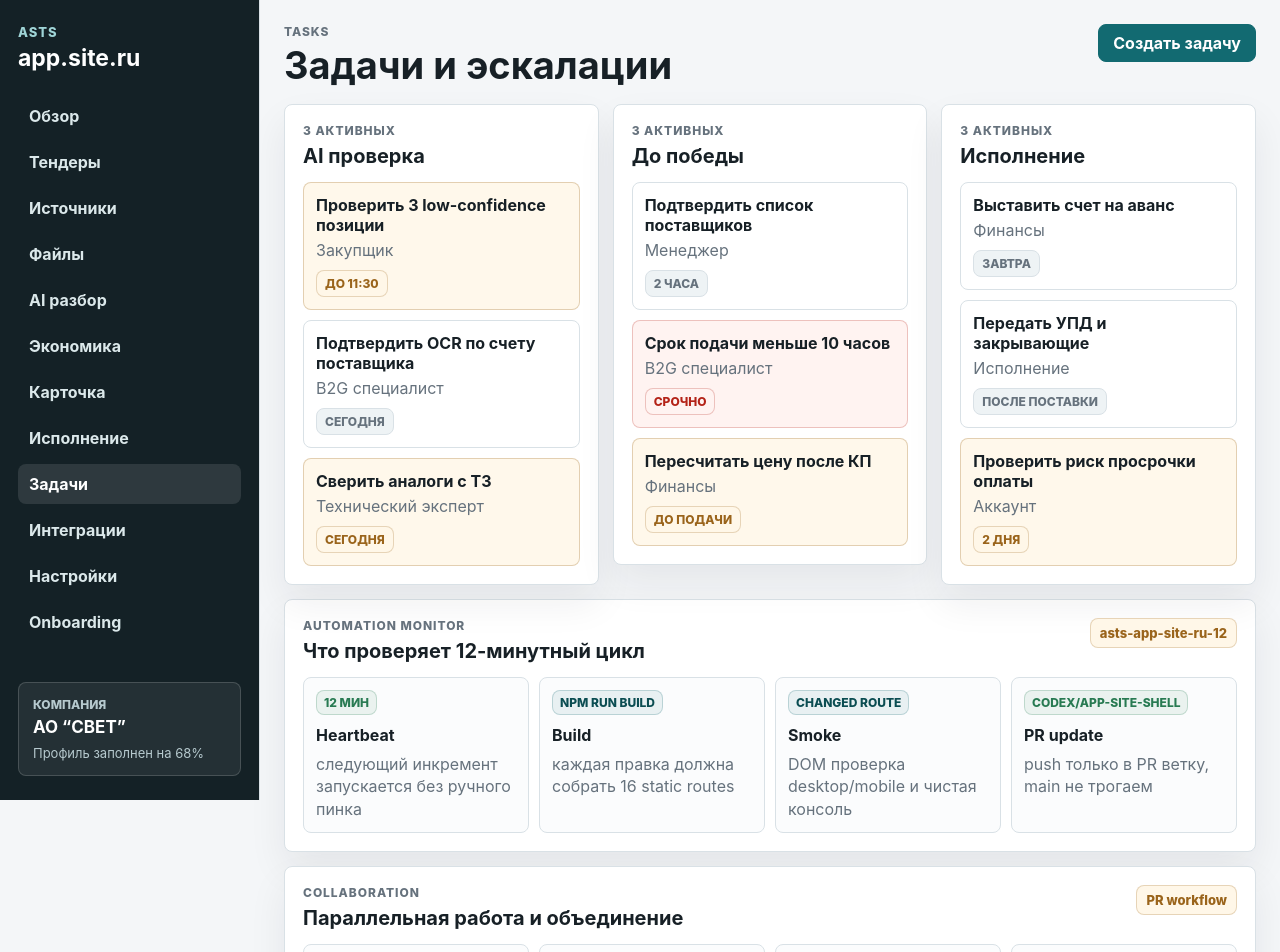
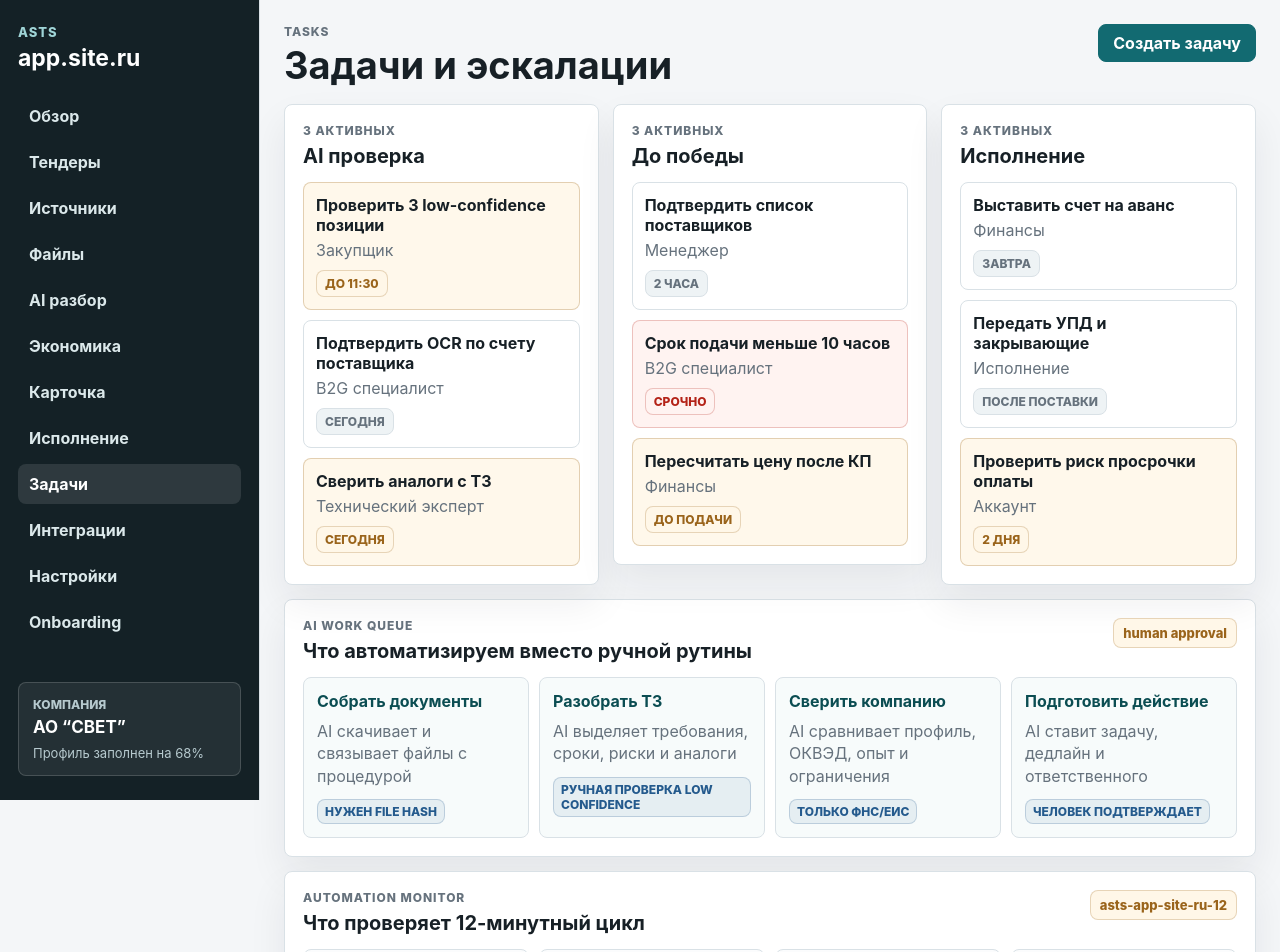
Before and after one commit to info14fourteen-creator/ASTS, a Next.js app in the folder apps/web/: page /tasks in a window 1280 px wide. Shown: the top 952 px of the page. Built offline with nearby package versions, Linux system fonts and the light colour scheme.

Commit message:
Add AI automation task queue

```diff
--- a/apps/web/app/globals.css
+++ b/apps/web/app/globals.css
@@ -842,6 +842,55 @@ dd {
   color: var(--red);
 }
 
+.ai-automation-queue-panel {
+  margin-top: 14px;
+}
+
+.ai-automation-queue-grid {
+  display: grid;
+  grid-template-columns: repeat(4, minmax(0, 1fr));
+  gap: 10px;
+}
+
+.ai-automation-queue-card {
+  min-height: 148px;
+  border: 1px solid var(--line);
+  border-radius: 8px;
+  padding: 13px;
+  background: #f7fbfb;
+}
+
+.ai-automation-queue-card strong,
+.ai-automation-queue-card p,
+.ai-automation-queue-card em {
+  display: block;
+}
+
+.ai-automation-queue-card strong {
+  color: var(--accent-dark);
+  line-height: 1.25;
+}
+
+.ai-automation-queue-card p {
+  margin: 9px 0 0;
+  color: var(--muted);
+  line-height: 1.4;
+}
+
+.ai-automation-queue-card em {
+  width: fit-content;
+  margin-top: 12px;
+  border: 1px solid rgba(36, 90, 141, 0.22);
+  border-radius: 8px;
+  padding: 4px 7px;
+  background: rgba(36, 90, 141, 0.08);
+  color: var(--blue);
+  font-style: normal;
+  font-size: 12px;
+  font-weight: 850;
+  text-transform: uppercase;
+}
+
 .automation-monitor-panel {
   margin-top: 14px;
 }
@@ -3113,6 +3162,10 @@ dd {
     grid-template-columns: 1fr;
   }
 
+  .ai-automation-queue-grid {
+    grid-template-columns: repeat(2, minmax(0, 1fr));
+  }
+
   .automation-monitor-grid {
     grid-template-columns: repeat(2, minmax(0, 1fr));
   }
@@ -3272,6 +3325,10 @@ dd {
     grid-template-columns: 1fr;
   }
 
+  .ai-automation-queue-grid {
+    grid-template-columns: 1fr;
+  }
+
   .handoff-loop-grid {
     grid-template-columns: 1fr;
   }
--- a/apps/web/app/tasks/page.tsx
+++ b/apps/web/app/tasks/page.tsx
@@ -51,6 +51,13 @@ const automationMonitor = [
   ["PR update", "codex/app-site-shell", "push только в PR ветку, main не трогаем", "safe"],
 ];
 
+const aiAutomationQueue = [
+  ["Собрать документы", "AI скачивает и связывает файлы с процедурой", "нужен file hash"],
+  ["Разобрать ТЗ", "AI выделяет требования, сроки, риски и аналоги", "ручная проверка low confidence"],
+  ["Сверить компанию", "AI сравнивает профиль, ОКВЭД, опыт и ограничения", "только ФНС/ЕИС"],
+  ["Подготовить действие", "AI ставит задачу, дедлайн и ответственного", "человек подтверждает"],
+];
+
 const mergeChecklist = [
   ["Build", "npm run build прошел на ветке"],
   ["Smoke", "проверены desktop и mobile ключевого маршрута"],
@@ -93,6 +100,25 @@ export default function TasksPage() {
               </div>
             </article>
           ))}
+        </section>
+
+        <section className="panel ai-automation-queue-panel">
+          <div className="panel-head compact">
+            <div>
+              <p className="eyebrow">AI work queue</p>
+              <h2>Что автоматизируем вместо ручной рутины</h2>
+            </div>
+            <span className="status-pill green">human approval</span>
+          </div>
+          <div className="ai-automation-queue-grid">
+            {aiAutomationQueue.map(([title, action, gate]) => (
+              <article className="ai-automation-queue-card" key={title}>
+                <strong>{title}</strong>
+                <p>{action}</p>
+                <em>{gate}</em>
+              </article>
+            ))}
+          </div>
         </section>
 
         <section className="panel automation-monitor-panel">
```
